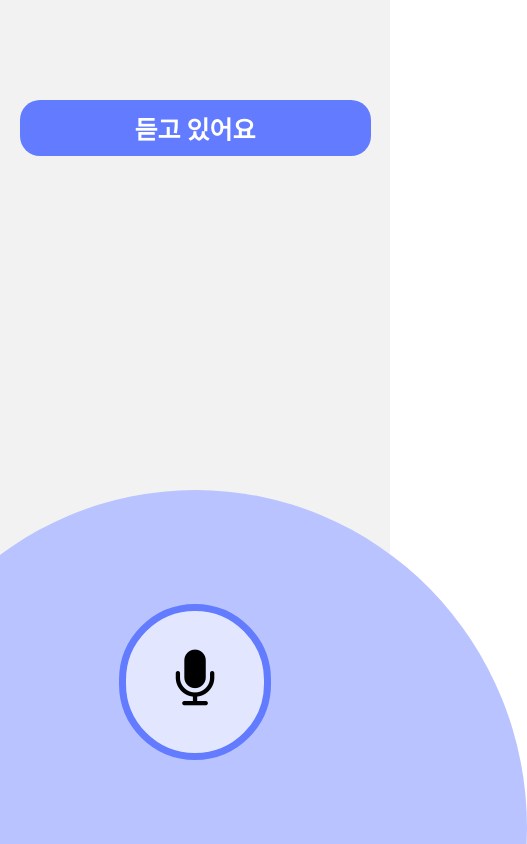
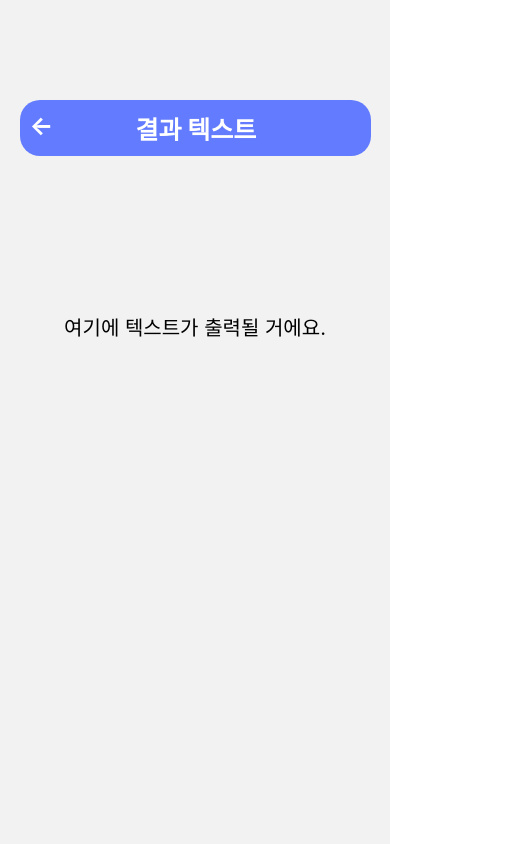
Before and after one commit to HUFS-2022-kdata/react-native-app, a React Native app: screen /Result in a window 390 px wide. Before the commit this address had no page. Shown: the top 844 px of the page, 527 px wide, since content can reach past the window. Built offline with nearby package versions, Linux system fonts and the light colour scheme.

Commit message:
add Resultpage

```diff
--- a/App.js
+++ b/App.js
@@ -2,7 +2,7 @@ import React, { cloneElement } from 'react';
 import AudioRecord from './components/AudioRecord';
 import Coverpage from './screen/Coverpage';
 import Main from './screen/Main';
-// import Resultpage from './screen/Resultpage';
+import Resultpage from './screen/Resultpage';
 import { NavigationContainer } from '@react-navigation/native';
 import { createStackNavigator } from '@react-navigation/stack';
 import * as Font from 'expo-font';
@@ -28,7 +28,7 @@ function App() {
           },})}}>
         <Stack.Screen name="Cover" component={Coverpage} />
         <Stack.Screen name="Main" component={Main} />
-        {/* <Stack.Screen name="Result" component={Resultpage} /> */}
+        <Stack.Screen name="Result" component={Resultpage} />
       </Stack.Navigator>
     </NavigationContainer>
   );
--- a/screen/Coverpage.js
+++ b/screen/Coverpage.js
@@ -6,7 +6,7 @@ function Coverpage({navigation}) {
   useEffect(() => {
     let id = setTimeout(() => {
       navigation.navigate("Main")
-    }, 2000);
+    }, 0);
 
     return () => {
       clearTimeout(id);
--- a/screen/Main.js
+++ b/screen/Main.js
@@ -1,6 +1,7 @@
 import React, { Component } from 'react'
-import { View, StyleSheet, Text, Button, TouchableOpacity } from 'react-native';
+import { View, StyleSheet, Text, TouchableOpacity } from 'react-native';
 import { FontAwesome } from '@expo/vector-icons';
+import { NavigationHelpersContext } from '@react-navigation/native';
 
 function Main({navigation}) {
     return (
@@ -13,7 +14,7 @@ function Main({navigation}) {
                     <FontAwesome style={styles.mic} name="microphone" size={30} color="black" />
                 </Button> */}
                 <TouchableOpacity style={styles.innerCircle}
-                    onPress={() => alert("잘 뜨나요?")}>
+                    onPress={() => navigation.navigate("Result")}>
                     <FontAwesome style={styles.mic} name="microphone" size={30} color="black" />
                 </TouchableOpacity>
             </View>
--- a/screen/Resultpage.js
+++ b/screen/Resultpage.js
@@ -1,12 +1,62 @@
 import React, { Component } from 'react'
-import { View, StyleSheet, Text } from 'react-native';
+import { View, StyleSheet, Text, TouchableOpacity } from 'react-native';
 
 function Resultpage({navigation}) {
     return(
-        <View>
-
+        <View style={styles.container}>
+            <TouchableOpacity style={styles.titleBox} onPress={() => navigation.navigate("Main")}>
+                <Text style={styles.button}>←</Text>
+                <Text style={styles.title}>결과 텍스트</Text>
+            </TouchableOpacity>
+            <View style={styles.textBox}>
+                <Text style={styles.outText}>여기에 텍스트가 출력될 거에요.</Text>
+            </View>
         </View>
     )
 }
 
+const styles = StyleSheet.create({
+    container: {
+        flex: 1,
+        alignItems: 'center'
+    },
+
+    titleBox: {
+        flexDirection: 'row',
+        backgroundColor: "#627BFF",
+        // width: 950,
+        width: "90%",
+        marginTop: 100,
+        padding: 10,
+        border: 0,
+        borderRadius: 20,
+    },
+
+    button: {
+        width: '10%',
+        // fontSize: 70,
+        fontSize: 25,
+        fontWeight: 'bold',
+        color: '#ffffff',
+    },
+
+    title: {
+        width: "40%",
+        // fontSize: 70,
+        fontSize: 25,
+        fontWeight: 'bold',
+        color: '#ffffff',
+        marginLeft: "22%"
+    },
+
+    textBox: {
+        marginTop: "40%"
+    },
+
+    outText: {
+        fontSize: 20
+    }
+})
+
+
 export default Resultpage;
```
Also changed, not shown: 1 other file (tests, documents, lock files or other folders).
